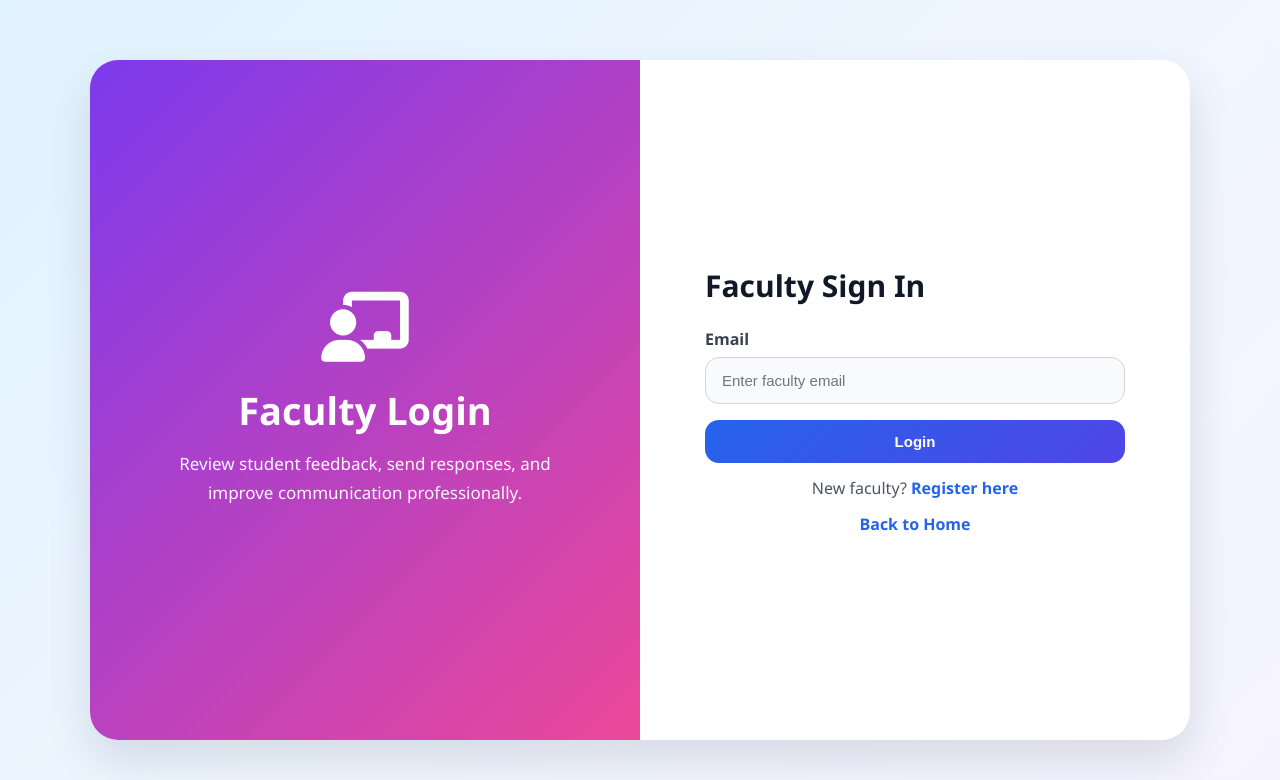
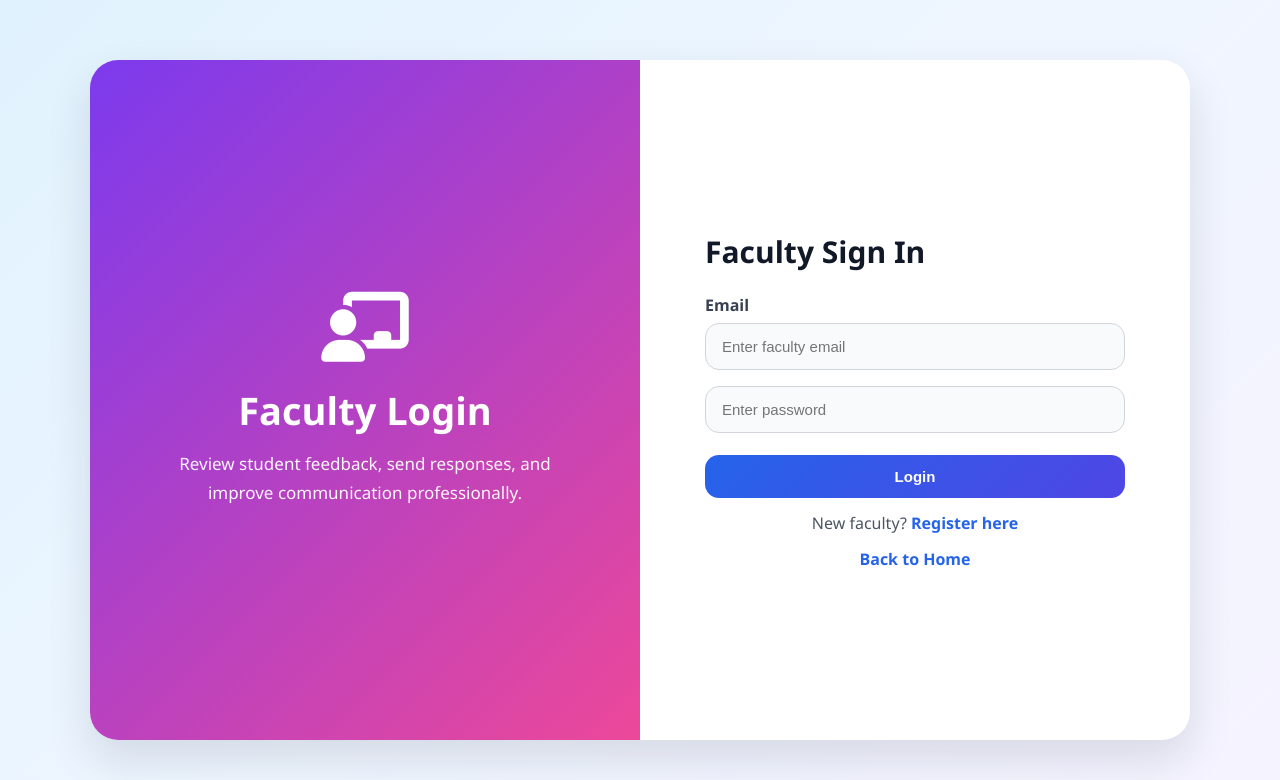
Before and after one commit to Koushindra12/Feedback_System, a Flask app: page /faculty_login in a window 1280 px wide. Shown: the top 780 px of the page. Run offline with Flask 3, Linux system fonts and the light colour scheme.

Commit message:
Add password input field to faculty login form

```diff
--- a/templates/faculty_login.html
+++ b/templates/faculty_login.html
@@ -35,6 +35,11 @@
                         <input type="email" name="email" placeholder="Enter faculty email" required>
                     </div>
 
+                   <div class="password-box">
+                       <input type="password" id="password" name="password" placeholder="Enter password" required>
+
+                          </div>
+                          <br>
 
                     <button type="submit" class="btn full-btn">Login</button>
                 </form>
```
